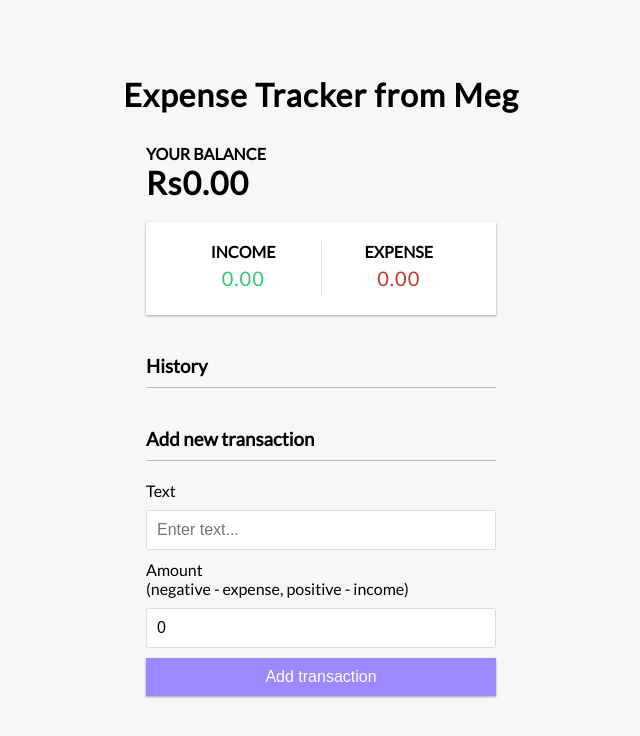
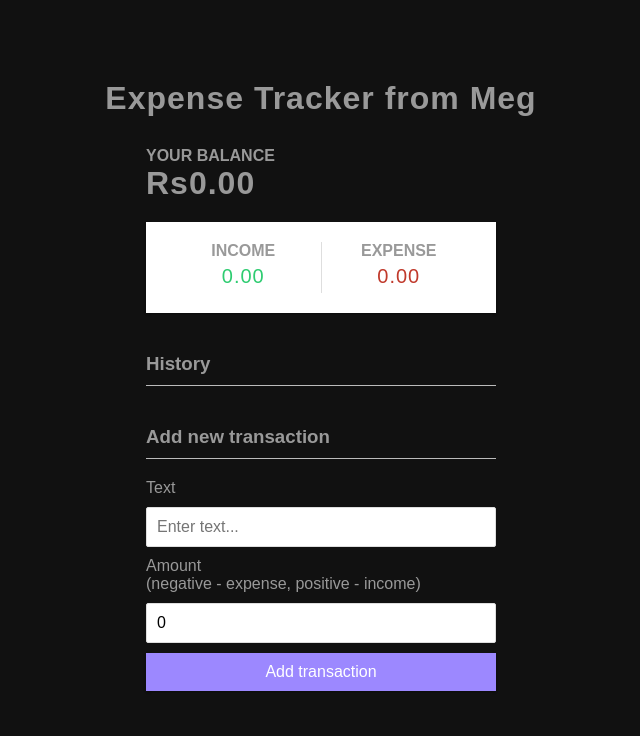
Before and after one commit to Saad-Ansari07/React-Expense-Tracker, a React (Create React App) app: page / in a window 1280 px wide. Shown: the top 736 px of the page, without its empty margins (319-959 px from the left). Built offline with nearby package versions, Linux system fonts and the light colour scheme.

Commit message:
Update App.css

```diff
--- a/src/App.css
+++ b/src/App.css
@@ -6,10 +6,15 @@
 
 * {
   box-sizing: border-box;
+  margin: 0;
+  padding: 0;
+  box-sizing: border-box;
+  outline: none;
+  font-family: 'Poppins', sans-serif;
 }
 
-body {
-  background-color: #f7f7f7;
+/* body {
+  background-color: white;
   display: flex;
   flex-direction: column;
   align-items: center;
@@ -17,6 +22,18 @@ body {
   min-height: 100vh;
   margin: 0;
   font-family: 'Lato', sans-serif;
+} */
+
+body {
+  background: #111;
+  display: flex;
+  flex-direction: column;
+  align-items: center;
+  justify-content: center;
+  min-height: 100vh;
+  margin: 0;
+  font-family: 'Lato', sans-serif;
+  color: #999;
 }
 
 .container {
```
